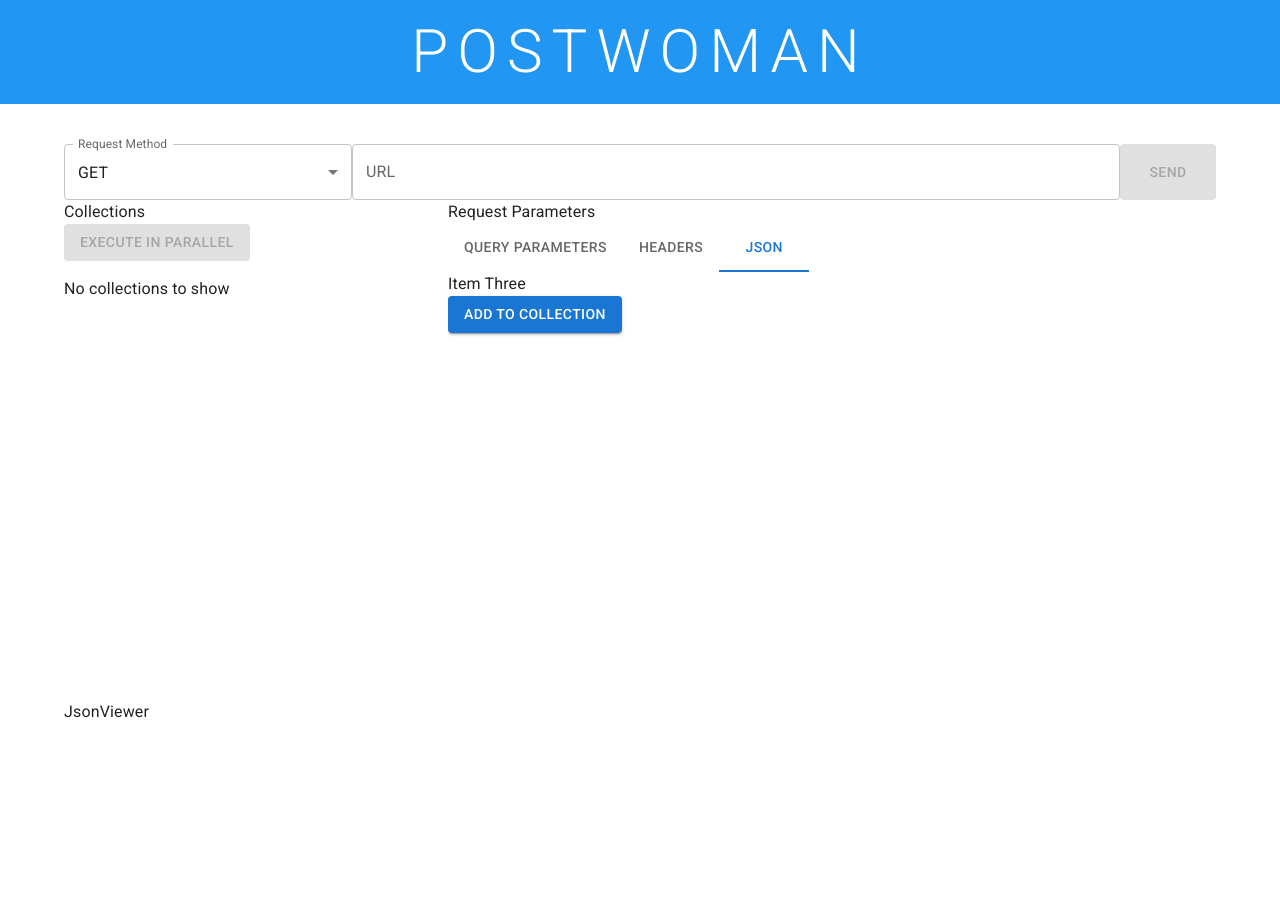
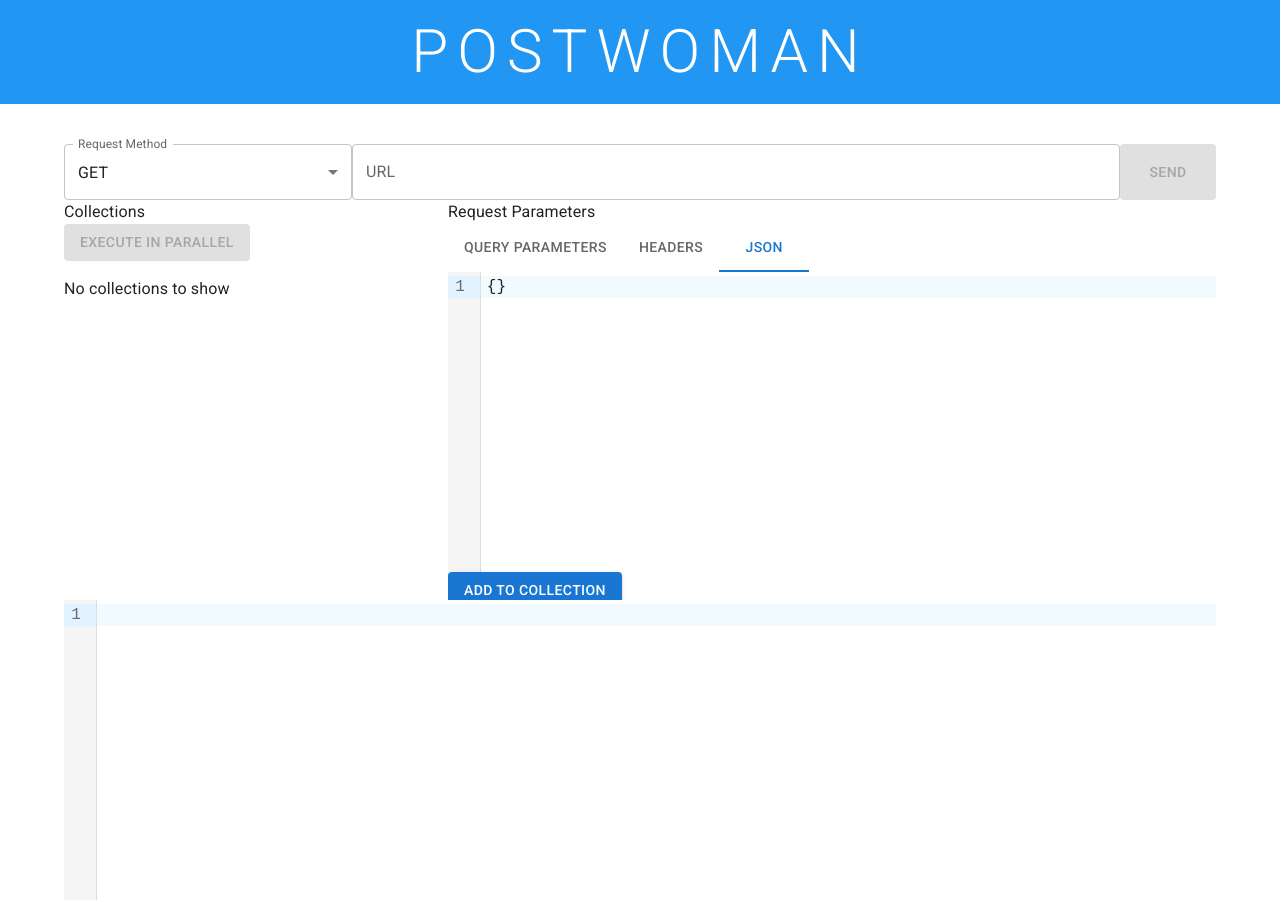
Before and after one commit to sarthak61199/react-postman, a React (Vite) app: page / in a window 1280 px wide. Both pictures are taken after a click on the tab "JSON". Before the commit the page ends 800 px from the top, so only its background shows below. Built offline with nearby package versions, Linux system fonts and the light colour scheme.

Commit message:
added json viewer

```diff
--- a/package.json
+++ b/package.json
@@ -9,6 +9,7 @@
     "preview": "vite preview"
   },
   "dependencies": {
+    "@codemirror/lang-json": "^6.0.1",
     "@emotion/react": "^11.10.6",
     "@emotion/styled": "^11.10.6",
     "@fontsource/roboto": "^4.5.8",
@@ -16,6 +17,7 @@
     "@mui/material": "^5.12.1",
     "@uiw/react-codemirror": "^4.19.16",
     "axios": "^1.3.5",
+    "js-beautify": "^1.14.7",
     "react": "^18.2.0",
     "react-dom": "^18.2.0",
     "zustand": "^4.3.7"
--- a/src/components/JsonViewer.jsx
+++ b/src/components/JsonViewer.jsx
@@ -1,5 +1,17 @@
+import { useBodyStore } from "../state/store";
+import CodeMirror from "@uiw/react-codemirror";
+import { json } from "@codemirror/lang-json";
+
 function JsonViewer() {
-  return <div>JsonViewer</div>;
+  const bodyDisplay = useBodyStore((state) => state.bodyDisplay);
+  return (
+    <CodeMirror
+      value={bodyDisplay}
+      height="300px"
+      extensions={[json()]}
+      editable={false}
+    />
+  );
 }
 
 export default JsonViewer;
--- a/src/components/RequestList.jsx
+++ b/src/components/RequestList.jsx
@@ -12,14 +12,14 @@
   async function multipleReq() {
     const promises = requestCollection.map((item) => {
       const queryString = queryStringMaker(item.queryParam);
-      const { requestUrl, requestMethod } = item;
-      return fetcher(requestUrl, requestMethod, queryString);
+      const { requestUrl, requestMethod, body } = item;
+      return fetcher(requestUrl, requestMethod, queryString, body);
     });
     const resp = await Promise.all(promises);
   }
 
   return (
-    <Box height={500}>
+    <Box height={400}>
       <Typography variant="body1">Collections</Typography>
       <Button
         variant="contained"
--- a/src/components/RequestParams.jsx
+++ b/src/components/RequestParams.jsx
@@ -1,9 +1,10 @@
 import { useState } from "react";
 import { Box, Typography, Tabs, Tab, Button } from "@mui/material";
-import QueryParams from "./TabComponents/QueryParams";
 import { useCollectionStore } from "../state/store";
 import { useUrlStore } from "../state/store";
-import HeaderOptions from "./TabComponents/HeaderOptions";
+import QueryTab from "./TabComponents/QueryTab";
+import HeaderTab from "./TabComponents/HeaderTab";
+import BodyTab from "./TabComponents/BodyTab";
 
 function TabPanel(props) {
   const { children, value, index } = props;
@@ -28,6 +29,7 @@
   const requestUrl = useUrlStore((state) => state.requestUrl);
   const queryParam = useUrlStore((state) => state.queryParam);
   const headers = useUrlStore((state) => state.headers);
+  const stringBody = useUrlStore((state) => state.body);
   const [tabIndex, setTabIndex] = useState(0);
 
   function handleTabChange(event, newValue) {
@@ -35,11 +37,18 @@
   }
 
   function addToCollection() {
-    setRequestCollection({ requestMethod, requestUrl, queryParam, headers });
+    const body = JSON.parse(stringBody);
+    setRequestCollection({
+      requestMethod,
+      requestUrl,
+      queryParam,
+      headers,
+      body,
+    });
   }
 
   return (
-    <Box height={500} overflow="auto">
+    <Box height={400} overflow="auto">
       <Typography variant="body1">Request Parameters</Typography>
       <Box>
         <Tabs onChange={handleTabChange} value={tabIndex}>
@@ -49,13 +58,13 @@
         </Tabs>
       </Box>
       <TabPanel value={tabIndex} index={0}>
-        <QueryParams />
+        <QueryTab />
       </TabPanel>
       <TabPanel value={tabIndex} index={1}>
-        <HeaderOptions />
+        <HeaderTab />
       </TabPanel>
       <TabPanel value={tabIndex} index={2}>
-        Item Three
+        <BodyTab />
       </TabPanel>
       <Button variant="contained" onClick={addToCollection}>
         Add to Collection
--- a/src/components/SendButton.jsx
+++ b/src/components/SendButton.jsx
@@ -1,17 +1,31 @@
 import { Button } from "@mui/material";
-import { useUrlStore } from "../state/store";
+import { useUrlStore, useBodyStore } from "../state/store";
 import fetcher from "../libs/fetcher";
 import queryStringMaker from "../libs/queryStringMaker";
+import js_beautify from "js-beautify";
+import { jsBeautifyOptions } from "../constants";
 
 function SendButton() {
   const requestMethod = useUrlStore((state) => state.requestMethod);
   const requestUrl = useUrlStore((state) => state.requestUrl);
   const queryParam = useUrlStore((state) => state.queryParam);
+  const body = useUrlStore((state) => state.body);
+  const setBodyDisplay = useBodyStore((state) => state.setBodyDisplay);
 
   async function sendRequest() {
     const tempArray = [...queryParam];
     let queryString = queryStringMaker(tempArray);
-    const resp = await fetcher(requestUrl, requestMethod, queryString);
+    const resp = await fetcher(
+      requestUrl,
+      requestMethod,
+      queryString,
+      JSON.parse(body)
+    );
+    const beautyJson = js_beautify(
+      JSON.stringify(resp.data),
+      jsBeautifyOptions
+    );
+    setBodyDisplay(beautyJson);
   }
 
   return (
--- /dev/null
+++ b/src/components/TabComponents/BodyTab.jsx
@@ -0,0 +1,23 @@
+import { useCallback } from "react";
+import CodeMirror from "@uiw/react-codemirror";
+import { json } from "@codemirror/lang-json";
+import { useUrlStore } from "../../state/store";
+
+function BodyTab() {
+  const body = useUrlStore((state) => state.body);
+  const setBody = useUrlStore((state) => state.setBody);
+  const handleBodyChange = useCallback((value) => {
+    setBody(value);
+  }, []);
+
+  return (
+    <CodeMirror
+      value={body}
+      height="300px"
+      extensions={[json()]}
+      onChange={handleBodyChange}
+    />
+  );
+}
+
+export default BodyTab;
--- a/src/components/TabComponents/HeaderOptions.jsx
+++ b/src/components/TabComponents/HeaderTab.jsx
@@ -1,8 +1,7 @@
-import React from "react";
 import { useUrlStore } from "../../state/store";
 import DynamicFields from "../DynamicFields";
 
-function HeaderOptions() {
+function HeaderTab() {
   const headers = useUrlStore((state) => state.headers);
   const setHeaders = useUrlStore((state) => state.setHeaders);
 
@@ -19,4 +18,4 @@
   );
 }
 
-export default HeaderOptions;
+export default HeaderTab;
--- a/src/components/TabComponents/QueryParams.jsx
+++ b/src/components/TabComponents/QueryTab.jsx
@@ -1,8 +1,7 @@
-import React from "react";
 import { useUrlStore } from "../../state/store";
 import DynamicFields from "../DynamicFields";
 
-function QueryParams() {
+function QueryTab() {
   const queryParam = useUrlStore((state) => state.queryParam);
   const setQueryParam = useUrlStore((state) => state.setQueryParam);
 
@@ -19,4 +18,4 @@
   );
 }
 
-export default QueryParams;
+export default QueryTab;
--- a/src/constants/index.js
+++ b/src/constants/index.js
@@ -5,3 +5,23 @@
   { id: 4, option: "PUT" },
   { id: 5, option: "PATCH" },
 ];
+
+export const jsBeautifyOptions = {
+  indent_size: "4",
+  indent_char: " ",
+  max_preserve_newlines: "-1",
+  preserve_newlines: false,
+  keep_array_indentation: false,
+  break_chained_methods: false,
+  indent_scripts: "normal",
+  brace_style: "expand",
+  space_before_conditional: true,
+  unescape_strings: false,
+  jslint_happy: false,
+  end_with_newline: false,
+  wrap_line_length: "0",
+  indent_inner_html: false,
+  comma_first: false,
+  e4x: false,
+  indent_empty_lines: false,
+};
--- a/src/libs/fetcher.js
+++ b/src/libs/fetcher.js
@@ -1,9 +1,10 @@
 import axios from "axios";
 
-export default function fetcher(url, method, queryString) {
+export default function fetcher(url, method, queryString, body) {
   const resp = axios({
     method: method,
     url: `${url}${queryString ? "?" : ""}${queryString ? queryString : ""}`,
+    data: body,
   });
   return resp;
 }
--- a/src/state/store.js
+++ b/src/state/store.js
@@ -5,10 +5,12 @@
   requestUrl: "",
   queryParam: [],
   headers: [],
+  body: "{}",
   setRequestMethod: (value) => set(() => ({ requestMethod: value })),
   setRequestUrl: (value) => set(() => ({ requestUrl: value })),
   setQueryParam: (value) => set(() => ({ queryParam: value })),
   setHeaders: (value) => set(() => ({ headers: value })),
+  setBody: (value) => set(() => ({ body: value })),
 }));
 
 export const useCollectionStore = create((set) => ({
@@ -18,3 +20,8 @@
       requestCollection: [...state.requestCollection, value],
     })),
 }));
+
+export const useBodyStore = create((set) => ({
+  bodyDisplay: "",
+  setBodyDisplay: (value) => set(() => ({ bodyDisplay: value })),
+}));
```
Also changed, not shown: 1 other file (tests, documents, lock files or other folders).
